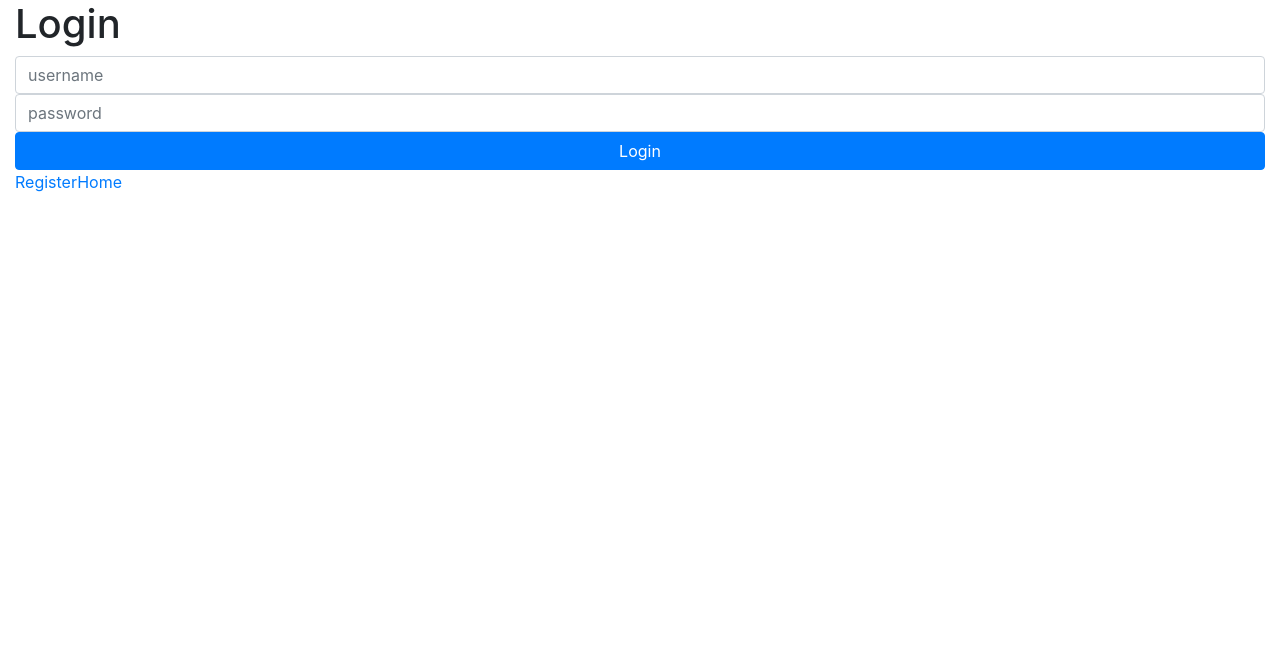
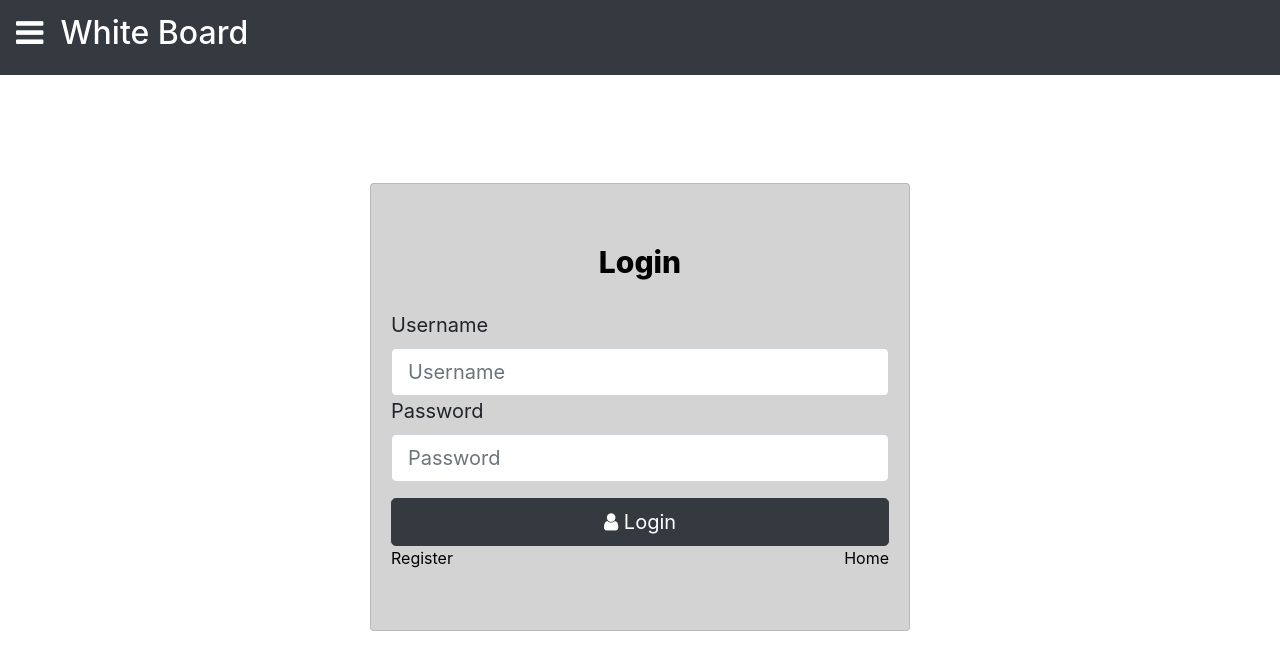
Before and after one commit to anuroopa18/webdev-angular-anuroopa, an Angular app: page /login in a window 1280 px wide. Shown: the top 670 px of the page. Built offline with nearby package versions, Linux system fonts and the light colour scheme.

Commit message:
login register profile

```diff
--- a/src/app/login/login.component.css
+++ b/src/app/login/login.component.css
@@ -0,0 +1,26 @@
+h2{
+    color:white;
+
+}
+
+.loginHeader{
+    margin-bottom:30px;
+    font-weight:800;
+    font-size:30px;
+    color: black;
+    text-align: center;
+
+}
+
+a{
+    color: black;
+}
+
+.fields{
+    font-size:20px;
+}
+.card{
+    padding: 20px;
+    background-color: lightgrey;
+    margin-top: 20%;
+}
--- a/src/app/login/login.component.html
+++ b/src/app/login/login.component.html
@@ -1,16 +1,40 @@
-<div class="container-fluid">
-    <h1>Login</h1>
-    <input [(ngModel)]="username"
-           placeholder="username"
-           class="form-control"/>
-    <input [(ngModel)]="password"
-           placeholder="password"
-           class="form-control" type="password"/>
-    <button (click)="login(username, password)"
-            class="btn btn-primary btn-block">
-      Login
-    </button>
 
-    <a routerLink="/register">Register</a>
-    <a routerLink="/home">Home</a>
+<nav class="navbar navbar-expand-lg navbar-dark bg-dark" style="height:75px;">
+    <div>
+        <h2><i class="fa fa-bars"></i>&nbsp;&nbsp;White Board</h2>
+      </div>
+  </nav>
+<div class="container">
+   <div class="row">
+    <div class='col-md-3'></div>
+    <div class="col-md-6"><div></div>
+      <div class="card">
+        <p>&nbsp;</p>
+          <h2 class="loginHeader"> Login </h2>
+          <div >
+            <label for="username-email" class="fields">Username</label>
+            <input [(ngModel)]="username" placeholder="Username" class="form-control form-control-lg" />
+          </div>
+          <div>
+            <label for="password"  class="fields">Password</label>
+            <input [(ngModel)]="password" placeholder="Password" class="form-control form-control-lg" type="password" />
+          </div>
+          <p></p>
+          <div>
+          <button (click)="login(username, password)"  class="btn btn-lg btn-dark btn-block">
+              <i class="fa fa-user"></i>
+
+              Login
+          </button>
+         </div>
+         <div>
+          <a routerLink="/register">Register</a>
+
+          <a routerLink="/home" style="float: right;">Home</a>
+          <p>&nbsp;</p>
+        </div>
+      </div>
+    </div>
+    <div class='col-md-3'></div>
   </div>
+</div>
--- a/src/app/login/login.component.ts
+++ b/src/app/login/login.component.ts
@@ -12,7 +12,6 @@ export class LoginComponent implements OnInit {
   username;
   password;
   login(username,password){
-    console.log([username,password]);
     this.service.login(username,password)
     .then( () => {
       this.router.navigate(['profile']);
--- a/src/app/profile/profile.component.css
+++ b/src/app/profile/profile.component.css
@@ -0,0 +1,27 @@
+h2{
+    color:white;
+
+}
+
+.loginHeader{
+    margin-bottom:30px;
+    font-weight:800;
+    font-size:30px;
+    color: black;
+    text-align: center;
+
+}
+
+a{
+    color: black;
+}
+
+.fields{
+    font-size:20px;
+}
+
+.card{
+    padding: 20px;
+    background-color: lightgrey;
+    margin-top: 20%;
+}
--- a/src/app/profile/profile.component.html
+++ b/src/app/profile/profile.component.html
@@ -1,32 +1,72 @@
-<div class="container-fluid">
-    <h1>Profile</h1>
 
-    <input [(ngModel)]="username"
-           placeholder="username"
-           class="form-control"/>
-    <input [(ngModel)]="firstName"
-           placeholder="first name"
-           class="form-control"/>
-    <input [(ngModel)]="lastName"
-           placeholder="lastName"
-           class="form-control"/>
-    <input [(ngModel)]="email"
-           placeholder="email"
-           class="form-control"/>
-    <button (click)="update()"
-            class="btn btn-primary btn-block">
-      Update
+  <nav class="navbar navbar-expand-lg navbar-dark bg-dark" style="height:75px;">
+      <div>
+          <h2><i class="fa fa-bars"></i>&nbsp;&nbsp;White Board</h2>
+        </div>
+    </nav>
+  <div class="container">
+     <div class="row">
+      <div class='col-md-3'></div>
+      <div class="col-md-6"><div></div>
+        <div class="card">
+            <h2 class="loginHeader"> Profile </h2>
+            <div >
+              <label for="username" class="fields">Username</label>
+              <input [(ngModel)]="username"
+              placeholder="Username"
+              class="form-control form-control-lg"/>
+            </div>
+            <div>
+              <label for="firstName"  class="fields">Firstname</label>
+              <input [(ngModel)]="firstName"
+           placeholder="First Name"
+           class="form-control form-control-lg"/>
+            </div>
+            <div>
+                <label for="lastName"  class="fields">LastName</label>
+                <input [(ngModel)]="lastName"
+           placeholder="Last Name"
+           class="form-control form-control-lg"/>
+              </div>
+              <div>
+                  <label for="email"  class="fields">Email</label>
+                  <input [(ngModel)]="email"
+                  placeholder="email@abc.com"
+                  class="form-control form-control-lg"/>
+                </div>
+
+                <div>
+                    <label for="phone"  class="fields">Phone</label>
+                    <input [(ngModel)]="phone"
+                    placeholder="(617)-834-2580"
+                    class="form-control form-control-lg"/>
+                  </div>
+                  <div>
+                      <label for="address"  class="fields">Address</label>
+                      <input [(ngModel)]="address"
+                      placeholder="Unit 1, Park Drive, Boston - MA"
+                      class="form-control form-control-lg"/>
+                    </div>
+            <p></p>
+            <div>
+        <button (click)="update(username,firstName,lastName,email,phone,address)"
+        class="btn btn-lg btn-dark btn-block">
+        <i class="fa fa-refresh"></i>&nbsp;Update
     </button>
-
-    <h2>Sections{{sections.length}}</h2>
+           </div>
+           <div>
+              <a (click)="logout()" >Logout</a>
+           <a routerLink="/home" style="float: right;">Home</a>
+          </div>
+        </div>
+      </div>
+      <div class='col-md-3'></div>
+    </div>
+  </div>
+  <h2>Sections{{sections.length}}</h2>
     <ul class="list-group">
       <li *ngFor="let enrollment of sections" class="list-group-item">
          {{enrollment.section.name}}
          ({{enrollment.section.seats}})
       </li>
     </ul>
-
-    <a (click)="logout()" >Logout</a>
-    <a routerLink="/home">Home</a>
-
-  </div>
--- a/src/app/profile/profile.component.ts
+++ b/src/app/profile/profile.component.ts
@@ -16,19 +16,28 @@ export class ProfileComponent implements OnInit {
 user:{};
 username;
 password;
+firstName;
+lastName;
+email;
+phone;
+address;
 sections =[];
 
-update(user) {
-  console.log(user);
-}
 
 logout(){
   this.service.logout().then(() => this.router.navigate(['login']))
 }
 
+update(username,firstName,lastName,email,phone,address){
+  this.service.update(username,firstName,lastName,email,phone,address)
+  .then((() => alert('Details updated successfully!')))
+}
+
 
   ngOnInit() {
-    this.service.profile().then(user => this.username = user.username);
+    this.service.profile().then(user =>
+      this.username = user.username
+    );
     this.sectionService.findSectionsForStudent()
     .then(sections => this.sections = sections)
   }
--- a/src/app/register/register.component.css
+++ b/src/app/register/register.component.css
@@ -0,0 +1,27 @@
+h2{
+    color:white;
+
+}
+
+.loginHeader{
+    margin-bottom:30px;
+    font-weight:800;
+    font-size:30px;
+    color: black;
+    text-align: center;
+
+}
+
+a{
+    color: black;
+}
+
+.fields{
+    font-size:20px;
+}
+
+.card{
+    padding: 20px;
+    background-color: lightgrey;
+    margin-top: 20%;
+}
--- a/src/app/register/register.component.html
+++ b/src/app/register/register.component.html
@@ -1,21 +1,45 @@
-<div class="container-fluid">
-    <h1>Register</h1>
-
+<nav class="navbar navbar-expand-lg navbar-dark bg-dark" style="height:75px;">
+    <div>
+        <h2><i class="fa fa-bars"></i>&nbsp;&nbsp;White Board</h2>
+      </div>
+  </nav>
+<div class="container">
+   <div class="row">
+    <div class='col-md-3'></div>
+    <div class="col-md-6"><div></div>
+      <div class="card">
+          <h2 class="loginHeader"> Register </h2>
+          <div >
+            <label for="username-email" class="fields">Username</label>
             <input [(ngModel)]="username"
-           placeholder="username"
-           class="form-control"/>
+           placeholder="Username"
+           class="form-control form-control-lg "/>
+          </div>
+          <div>
+            <label for="password"  class="fields">Password</label>
             <input [(ngModel)]="password"
-           placeholder="password"
-           class="form-control"/>
+           placeholder="Password"
+           class="form-control form-control-lg "/>
+          </div>
+          <div>
+              <label for="password2"  class="fields">Confirm Password</label>
               <input [(ngModel)]="password2"
-           placeholder="verify password"
-           class="form-control"/>
+              placeholder="Confirm Password"
+              class="form-control form-control-lg"/>
+            </div>
+          <p></p>
+          <div>
               <button (click)="register(username, password, password2)"
-            class="btn btn-primary btn-block">
+              class="btn btn-lg btn-dark btn-block"><i class="fa fa-user-plus"></i>
         Register
       </button>
-
+         </div>
+         <div>
          <a routerLink="/login">Login</a>
-    <a routerLink="/home">Home</a>
-
+         <a routerLink="/home" style="float: right;">Home</a>
         </div>
+      </div>
+    </div>
+    <div class='col-md-3'></div>
+  </div>
+</div>
--- a/src/app/white-board/white-board.component.css
+++ b/src/app/white-board/white-board.component.css
@@ -1,3 +1,12 @@
 .margin{
     margin-right:10px;
 }
+
+.check-block{
+    background: #DE6262;  /* fallback for old browsers */
+    background: -webkit-linear-gradient(to bottom, #FFB88C, #DE6262);  /* Chrome 10-25, Safari 5.1-6 */
+    background: linear-gradient(to bottom, #FFB88C, #DE6262); /* W3C, IE 10+/ Edge, Firefox 16+, Chrome 26+, Opera 12+, Safari 7+ */
+    float:left;
+    width:100%;
+    padding : 50px 0;
+}
--- a/src/app/white-board/white-board.component.html
+++ b/src/app/white-board/white-board.component.html
@@ -7,12 +7,13 @@
                  <h2><i class="fa fa-bars"></i>&nbsp;&nbsp;White Board</h2>
                 </span>
             </div>
-               <div style="float: right; display: inline-flex; justify-content: flex-end; width:88%;">
-               <a routerLink="/login" class="btn btn-lg btn-dark margin">&nbsp;&nbsp;&nbsp;Login&nbsp; <i class="fa fa-user"></i>&nbsp;&nbsp;&nbsp;</a>
+               <div style="float: right; display: inline-flex; justify-content: flex-end;width: 88%">
+               <a routerLink="/login" class="btn btn-lg btn-dark margin">Login&nbsp; <i class="fa fa-user"></i></a>
                <a routerLink="/register" class="btn btn-lg btn-dark margin">Register&nbsp; <i class="fa fa-user-plus"></i></a>
                </div>
         </nav>
 
         </div>
 
+
 <app-course-grid></app-course-grid>
--- a/src/services/user.service.client.ts
+++ b/src/services/user.service.client.ts
@@ -2,6 +2,14 @@ export class UserServiceClient {
 
     findUserById(userId){
         return fetch('http://localhost:3000/api/user/'+ userId,{
+            credentials:'include'
+        })
+        .then(response => response.json());
+    }
+
+
+    findUserByUsername(username){
+        return fetch('http://localhost:3000/api/users/'+ username,{
             credentials:'include'
         })
         .then(response => response.json());
@@ -34,10 +42,10 @@ export class UserServiceClient {
         })
         .then(response => response.json());
     }
-    createUser(username,password){
-        const user ={
+    createUser(username,password,password2){
+        const user = {
             username:username,
-            password:password
+            password:password,
         };
        return fetch('http://localhost:3000/api/user',{
            body: JSON.stringify(user),
@@ -48,4 +56,24 @@ export class UserServiceClient {
            }
         });
     }
+
+    update(username,firstName,lastName,email,phone,address){
+        const user = {
+            username:username,
+            firstName:firstName,
+            lastName:lastName,
+            email:email,
+            phone:phone,
+            address:address
+
+        };
+       return fetch('http://localhost:3000/api/user',{
+           body: JSON.stringify(user),
+           credentials: 'include',
+           method:'put',
+           headers:{
+               'content-type':'application/json'
+           }
+        });
+    }
 }
```
Also changed, not shown: src/app/register/register.component.ts (+24 -4 lines). Lines whose indentation alone changed are shown as unchanged.
